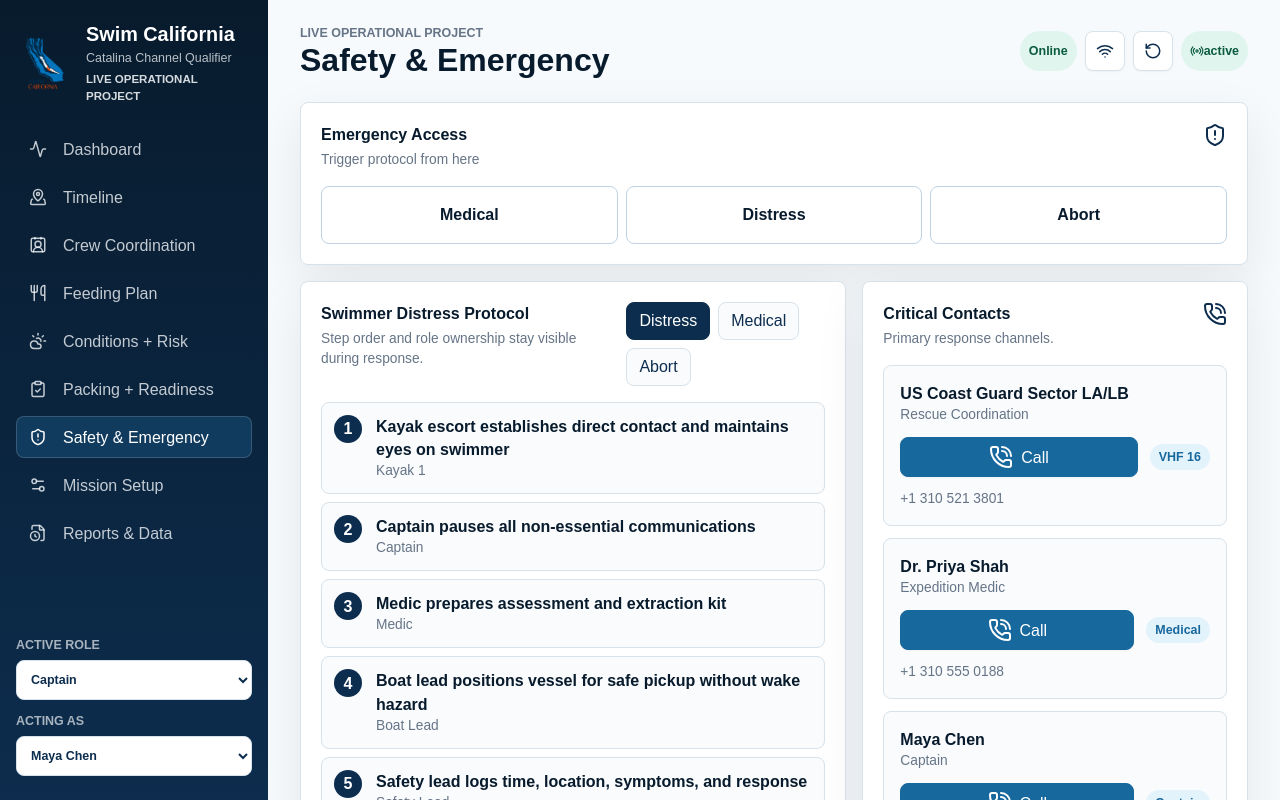
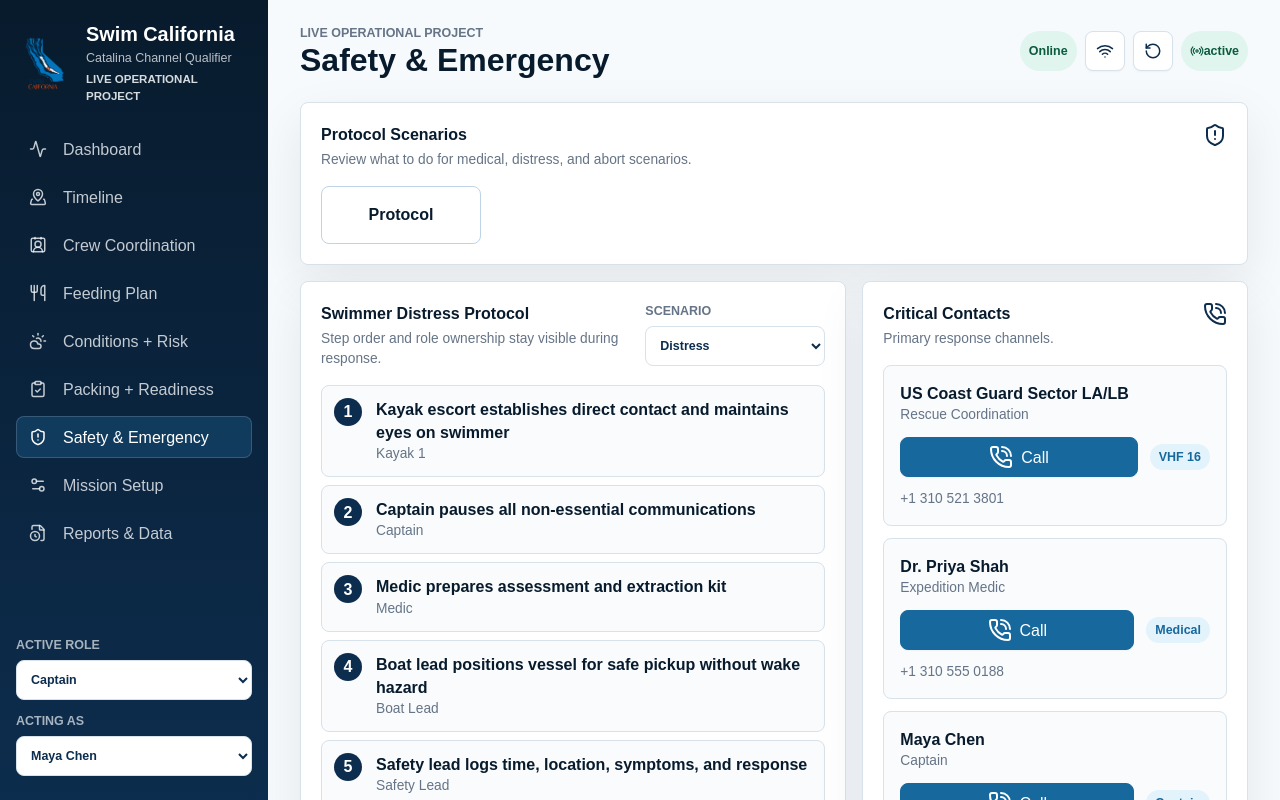
Before and after one commit to sarenixx/swimswim, a React (Vite) app: page /safety in a window 1280 px wide. Shown: the top 800 px of the page. Built offline with nearby package versions, Linux system fonts and the light colour scheme.

Commit message:
Simplify protocol access to one button

```diff
--- a/src/features/conditions-risk/ConditionsRisk.tsx
+++ b/src/features/conditions-risk/ConditionsRisk.tsx
@@ -2,19 +2,10 @@ import { AlertTriangle, Ambulance, Ban, PhoneCall, ShieldAlert, Thermometer, Wav
 import { Link } from 'react-router-dom';
 import { getMissionPath } from '../../app/missionNavigation';
 import { formatClock, getActiveAlerts } from '../../state/selectors';
-import type { EmergencyKind } from '../../state/types';
 import { useMissionStore } from '../../state/useMissionStore';
-
-const emergencyKinds: EmergencyKind[] = ['medical', 'distress', 'abort'];
-const protocolLabels: Record<EmergencyKind, string> = {
-  medical: 'Medical',
-  distress: 'Distress',
-  abort: 'Abort'
-};
 
 export function ConditionsRisk() {
   const mission = useMissionStore((state) => state.mission);
-  const openEmergencyProtocol = useMissionStore((state) => state.openEmergencyProtocol);
   const activeAlerts = getActiveAlerts(mission);
   const riskPlan = mission.riskPlan ?? {
     tideWindow: 'Tide window pending',
@@ -162,18 +153,14 @@ export function ConditionsRisk() {
       <section className="panel span-5">
         <div className="panel-header">
           <div>
-            <h3 className="panel-title">Emergency Access</h3>
-            <p className="panel-subtitle">Trigger protocol from here</p>
+            <h3 className="panel-title">Protocol Scenarios</h3>
+            <p className="panel-subtitle">Medical, distress, and abort response guidance.</p>
           </div>
           <PhoneCall aria-hidden="true" />
         </div>
-        <div className="protocol-button-grid">
-          {emergencyKinds.map((kind) => (
-            <Link className="protocol-button" key={kind} to={getMissionPath(mission.mode, 'safety')} onClick={() => openEmergencyProtocol(kind)}>
-              {protocolLabels[kind]}
-            </Link>
-          ))}
-        </div>
+        <Link className="protocol-button" to={getMissionPath(mission.mode, 'safety')}>
+          Protocol
+        </Link>
         <div className="contact-grid risk-contact-grid">
           {mission.contacts.slice(0, 3).map((contact) => (
             <article className="contact-card" key={contact.id}>
--- a/src/features/mission-control/MissionControl.tsx
+++ b/src/features/mission-control/MissionControl.tsx
@@ -32,7 +32,7 @@ import {
   getOperationalCadence,
   getRecentTimeline
 } from '../../state/selectors';
-import type { CrewRole, EmergencyKind, Mission, MissionStatus, QuickLogKind } from '../../state/types';
+import type { CrewRole, Mission, MissionStatus, QuickLogKind } from '../../state/types';
 import { useMissionStore } from '../../state/useMissionStore';
 import { useNow } from '../../lib/useNow';
 
@@ -93,15 +93,6 @@ const quickActions: Array<{
   { kind: 'fatigue-observed', label: 'Fatigue observed' },
   { kind: 'weather-shift', label: 'Weather shift' },
   { kind: 'check-in-confirmed', label: 'Check-in confirmed' }
-];
-
-const emergencyActions: Array<{
-  kind: EmergencyKind;
-  label: string;
-}> = [
-  { kind: 'medical', label: 'Medical' },
-  { kind: 'distress', label: 'Distress' },
-  { kind: 'abort', label: 'Abort' }
 ];
 
 const missionStatuses: MissionStatus[] = ['preparing', 'active', 'paused', 'completed', 'aborted'];
@@ -191,7 +182,6 @@ export function MissionControl() {
   const mission = useMissionStore((state) => state.mission);
   const activeActorId = useMissionStore((state) => state.activeActorId);
   const logQuickAction = useMissionStore((state) => state.logQuickAction);
-  const openEmergencyProtocol = useMissionStore((state) => state.openEmergencyProtocol);
   const updateMissionOverview = useMissionStore((state) => state.updateMissionOverview);
   const resetMissionOverview = useMissionStore((state) => state.resetMissionOverview);
   const updateOperationalTimelineItemDetails = useMissionStore((state) => state.updateOperationalTimelineItemDetails);
@@ -815,16 +805,12 @@ export function MissionControl() {
             </ul>
             <div className="protocol-access">
               <div className="protocol-access-copy">
-                <strong>Emergency Access</strong>
-                <span>Trigger protocol from here</span>
+                <strong>Protocol Scenarios</strong>
+                <span>Review what to do for medical, distress, and abort scenarios.</span>
               </div>
-              <div className="protocol-button-grid">
-              {emergencyActions.map((action) => (
-                <Link className="protocol-button" key={action.kind} to={getMissionPath(mission.mode, 'safety')} onClick={() => openEmergencyProtocol(action.kind)}>
-                  {action.label}
-                </Link>
-              ))}
-              </div>
+              <Link className="protocol-button" to={getMissionPath(mission.mode, 'safety')}>
+                Protocol
+              </Link>
             </div>
           </div>
         )}
--- a/src/features/safety/SafetyEmergency.tsx
+++ b/src/features/safety/SafetyEmergency.tsx
@@ -5,7 +5,6 @@ import { formatClock, getActiveAlerts, getProtocolForKind } from '../../state/se
 import type { EmergencyKind } from '../../state/types';
 import { useMissionStore } from '../../state/useMissionStore';
 
-const protocolKinds: EmergencyKind[] = ['medical', 'distress', 'abort'];
 const protocolLabels: Record<EmergencyKind, string> = {
   medical: 'Medical',
   distress: 'Distress',
@@ -15,53 +14,41 @@ const protocolLabels: Record<EmergencyKind, string> = {
 export function SafetyEmergency() {
   const mission = useMissionStore((state) => state.mission);
   const resolveAlert = useMissionStore((state) => state.resolveAlert);
-  const openEmergencyProtocol = useMissionStore((state) => state.openEmergencyProtocol);
   const [selectedKind, setSelectedKind] = useState<EmergencyKind>(mission.activeProtocolKind ?? 'distress');
   const selectedProtocol = getProtocolForKind(mission, selectedKind);
   const activeAlerts = getActiveAlerts(mission);
-
-  const handleProtocolAccess = (kind: EmergencyKind) => {
-    setSelectedKind(kind);
-    openEmergencyProtocol(kind);
-  };
 
   return (
     <div className="page-grid">
       <section className="panel span-12">
         <div className="panel-header">
           <div>
-            <h3 className="panel-title">Emergency Access</h3>
-            <p className="panel-subtitle">Trigger protocol from here</p>
+            <h3 className="panel-title">Protocol Scenarios</h3>
+            <p className="panel-subtitle">Review what to do for medical, distress, and abort scenarios.</p>
           </div>
           <ShieldAlert aria-hidden="true" />
         </div>
-        <div className="protocol-button-grid protocol-button-grid-large">
-          {protocolKinds.map((kind) => (
-            <button className="protocol-button large" key={kind} type="button" onClick={() => handleProtocolAccess(kind)}>
-              {protocolLabels[kind]}
-            </button>
-          ))}
-        </div>
+        <a className="protocol-button large protocol-button-single" href="#scenario-protocol">
+          Protocol
+        </a>
       </section>
 
-      <section className="panel span-7">
+      <section className="panel span-7" id="scenario-protocol">
         <div className="panel-header">
           <div>
             <h3 className="panel-title">{selectedProtocol?.title ?? 'Emergency Protocol'}</h3>
             <p className="panel-subtitle">Step order and role ownership stay visible during response.</p>
           </div>
-          <div className="segmented">
-            {mission.protocols.map((protocol) => (
-              <button
-                className={selectedKind === protocol.kind ? 'segment active' : 'segment'}
-                key={protocol.kind}
-                type="button"
-                onClick={() => setSelectedKind(protocol.kind)}
-              >
-                {protocolLabels[protocol.kind]}
-              </button>
-            ))}
-          </div>
+          <label className="field-label scenario-picker">
+            Scenario
+            <select className="select" value={selectedKind} onChange={(event) => setSelectedKind(event.target.value as EmergencyKind)}>
+              {mission.protocols.map((protocol) => (
+                <option key={protocol.kind} value={protocol.kind}>
+                  {protocolLabels[protocol.kind]}
+                </option>
+              ))}
+            </select>
+          </label>
         </div>
         {selectedProtocol ? (
           <ol className="protocol-list">
--- a/src/state/useMissionStore.ts
+++ b/src/state/useMissionStore.ts
@@ -70,7 +70,6 @@ export interface MissionStore {
   resetFeedingPlan: () => void;
   updateSafetyPlan: (input: SafetyPlanEdit) => void;
   resetSafetyPlan: () => void;
-  openEmergencyProtocol: (kind: EmergencyKind) => void;
   completeChecklistItem: (itemId: string, actorId?: string) => void;
   completeOperationalTimelineItem: (itemId: string, actorId?: string) => void;
   setChecklistOwner: (itemId: string, ownerId: string) => void;
@@ -813,16 +812,6 @@ const createMissionStore = (storageName: string, seedBuilder: () => Mission): Mi
           }));
         },
 
-        openEmergencyProtocol: (kind) => {
-          set((state) => ({
-            ...state,
-            mission: {
-              ...state.mission,
-              activeProtocolKind: kind
-            }
-          }));
-        },
-
         completeChecklistItem: (itemId, actorId) => {
           const completedAt = new Date().toISOString();
           const activeActorId = actorId ?? get().activeActorId;
--- a/src/styles/app.css
+++ b/src/styles/app.css
@@ -827,16 +827,6 @@ a {
   font-size: 0.86rem;
 }
 
-.protocol-button-grid {
-  display: grid;
-  grid-template-columns: repeat(3, minmax(0, 1fr));
-  gap: var(--space-2);
-}
-
-.protocol-button-grid-large {
-  grid-template-columns: repeat(3, minmax(140px, 1fr));
-}
-
 .protocol-button {
   display: inline-flex;
   align-items: center;
@@ -861,6 +851,15 @@ a {
 .protocol-button.large {
   min-height: 58px;
   font-size: 1rem;
+}
+
+.protocol-button-single {
+  justify-self: start;
+  min-width: 160px;
+}
+
+.scenario-picker {
+  min-width: 180px;
 }
 
 .timeline-list,
@@ -1360,11 +1359,6 @@ input[type="range"] {
     grid-template-columns: repeat(3, minmax(0, 1fr));
   }
 
-  .protocol-button-grid,
-  .protocol-button-grid-large {
-    grid-template-columns: repeat(3, minmax(0, 1fr));
-  }
-
   .emergency-button.compact {
     min-height: 56px;
   }
@@ -1447,11 +1441,6 @@ input[type="range"] {
     grid-template-columns: 1fr;
   }
 
-  .protocol-button-grid,
-  .protocol-button-grid-large {
-    grid-template-columns: 1fr;
-  }
-
   .emergency-button.compact {
     min-height: 54px;
   }
```
Also changed, not shown: 2 other files (tests, documents, lock files or other folders).
